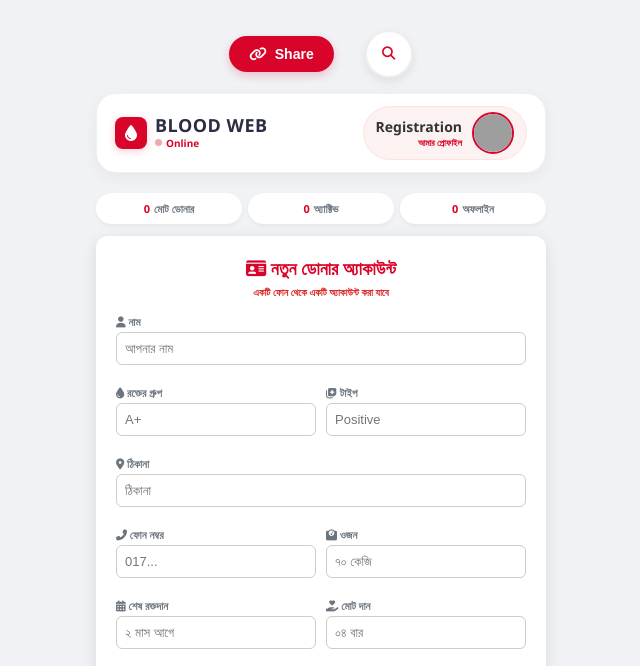
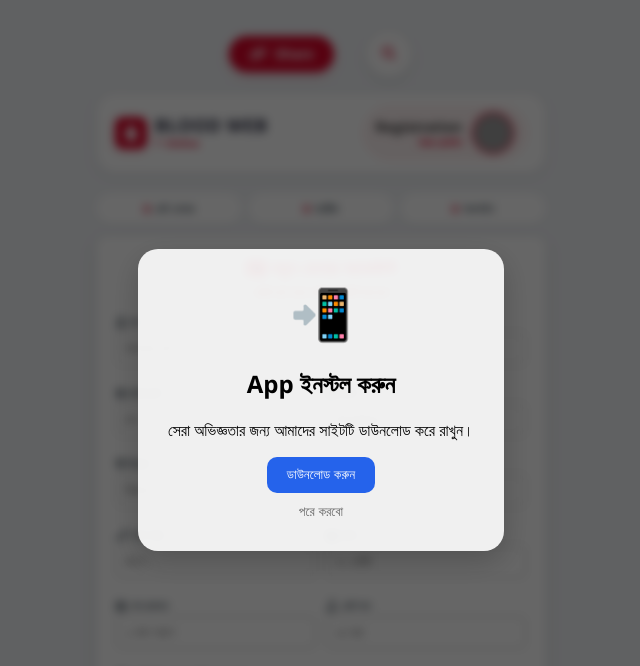
Before and after one commit to flashbreak650/blood-donor-online, a plain HTML site: page index.html in a window 1280 px wide. Shown: the top 666 px of the page, without its empty margins (319-959 px from the left). Drawn offline with Linux system fonts and the light colour scheme; grey boxes are pictures that could not be loaded.

Commit message:
Add files via upload

```diff
--- a/index.html
+++ b/index.html
@@ -1,6 +1,24 @@
 <!DOCTYPE html>
 <html lang="bn">
-<head> <link rel="manifest" href="manifest.json">
+<head> <style>
+.pwa-overlay {
+    position: fixed;
+    top: 0; left: 0; width: 100%; height: 100%;
+    background: rgba(0, 0, 0, 0.6);
+    display: none;
+    align-items: center; justify-content: center;
+    z-index: 9999;
+    backdrop-filter: blur(5px);
+}
+.pwa-card {
+    background: white; padding: 30px; border-radius: 20px;
+    text-align: center; max-width: 320px;
+    transform: scale(0.7); opacity: 0;
+    transition: 0.4s cubic-bezier(0.175, 0.885, 0.32, 1.275);
+}
+.pwa-card.active { transform: scale(1); opacity: 1; }
+</style>
+<link rel="manifest" href="manifest.json">
 <!-- Open Graph / Facebook Meta Tags -->
 <meta property="og:type" content="website">
 <meta property="og:url" content="https://blood-donor-online.netlify.app/">
@@ -125,6 +143,30 @@
     </div>
     <div id="copyToast">কপি করা হয়েছে</div>
 </head>
+<div id="pwa-popup" class="pwa-overlay">
+    <div class="pwa-card">
+        <div style="font-size: 50px;">📲</div>
+        <h2>App ইনস্টল করুন</h2>
+        <p>সেরা অভিজ্ঞতার জন্য আমাদের সাইটটি ডাউনলোড করে রাখুন।</p>
+        <button id="pwa-install" style="background:#2563eb; color:white; border:none; padding:10px 20px; border-radius:10px;">ডাউনলোড করুন</button>
+        <button id="pwa-close" style="background:none; border:none; color:#666; display:block; width:100%; margin-top:10px;">পরে করবো</button>
+    </div>
+</div>
+<script>
+window.addEventListener('load', () => {
+    const popup = document.getElementById('pwa-popup');
+    const card = document.querySelector('.pwa-card');
+    setTimeout(() => {
+        popup.style.display = 'flex';
+        setTimeout(() => card.classList.add('active'), 50);
+    }, 1000);
+});
+
+document.getElementById('pwa-close').onclick = () => {
+    document.querySelector('.pwa-card').classList.remove('active');
+    setTimeout(() => { document.getElementById('pwa-popup').style.display = 'none'; }, 400);
+};
+</script>
 <body oncontextmenu="return false;"> <div id="mainHeader" class="master-app-bar" style="display: none;">
         <div class="brand-side" style="display: flex; align-items: center; gap: 8px;">
     <!-- ছোট্ট লোগো প্রোফাইল আইকন -->
@@ -532,5 +574,6 @@ function hidePopup() {
 }
 </script>
 
+
 </style>
 </html>
```
